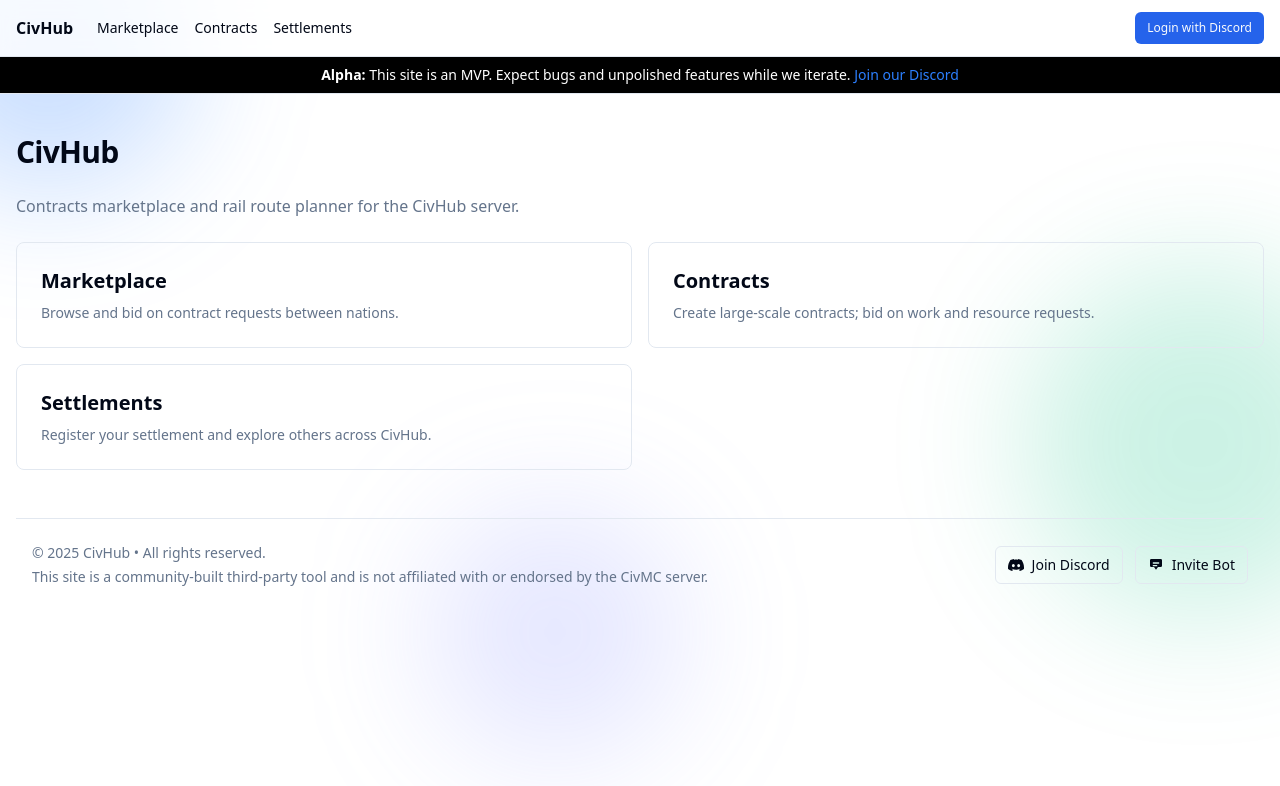
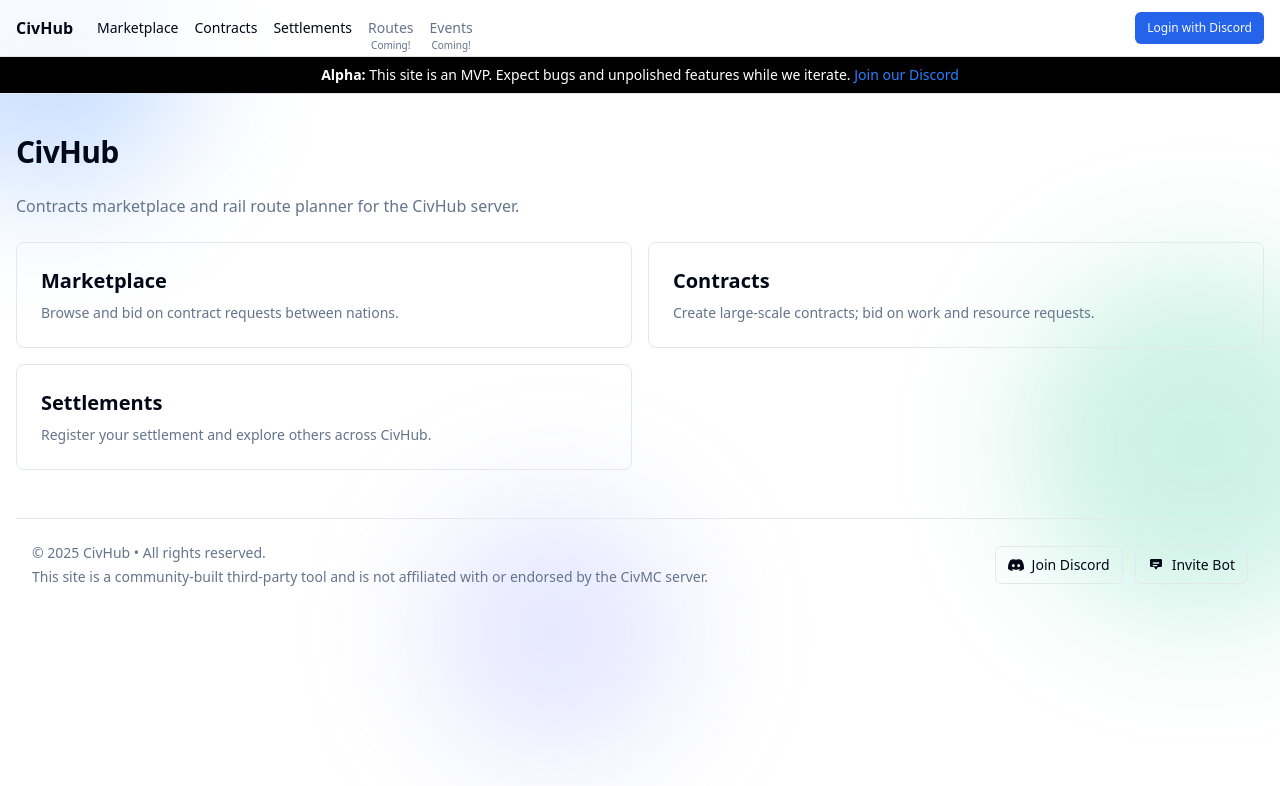
Before and after one commit to jay3393/civmc-marketplace.github.io, a Next.js app: page / in a window 1280 px wide. Shown: the top 786 px of the page. Built offline with nearby package versions, Linux system fonts and the light colour scheme; no server answers.

Commit message:
updated WIP routes to be visible but indicative of WIP

```diff
--- a/src/app/header-shell.tsx
+++ b/src/app/header-shell.tsx
@@ -19,16 +19,28 @@ export default function HeaderShell() {
           <Link href="/" className="font-semibold">CivHub</Link>
           <div className="flex items-center gap-4 text-sm">
             <Link href="/marketplace">Marketplace</Link>
-            {/* Disabled: WIP */}
+            <Link href="/contracts">Contracts</Link>
+            <Link href="/settlements">Settlements</Link>
+
+            {/* Disabled: WIP, make muted and unclickable and subscript text saying coming soon */}
             {process.env.NEXT_PUBLIC_ALLOW_WIP_ROUTES === "true" ? (
-            <Link href="/routes">Routes</Link>
-            ) : null}
-            <Link href="/contracts">Contracts</Link>
-            {/* Disabled: WIP */}
+              <Link href="/routes">Routes</Link>
+            ) : (
+              <div className="relative">
+                <span className="text-muted-foreground">Routes</span>
+                <span className="absolute text-muted-foreground text-[10px] whitespace-nowrap left-1/2 -translate-x-1/2 top-full">Coming!</span>
+              </div>
+            )}
+
+            {/* Disabled: WIP, make muted and unclickable and subscript text saying coming soon */}
             {process.env.NEXT_PUBLIC_ALLOW_WIP_ROUTES === "true" ? (
-            <Link href="/events">Events</Link>
-            ) : null}
-            <Link href="/settlements">Settlements</Link>
+              <Link href="/events">Events</Link>
+            ) : (
+              <div className="relative">
+                <span className="text-muted-foreground">Events</span>
+                <span className="absolute text-muted-foreground text-[10px] whitespace-nowrap left-1/2 -translate-x-1/2 top-full">Coming!</span>
+              </div>
+            )}
           </div>
           <div className="ml-auto">
             <AuthButton />
```
